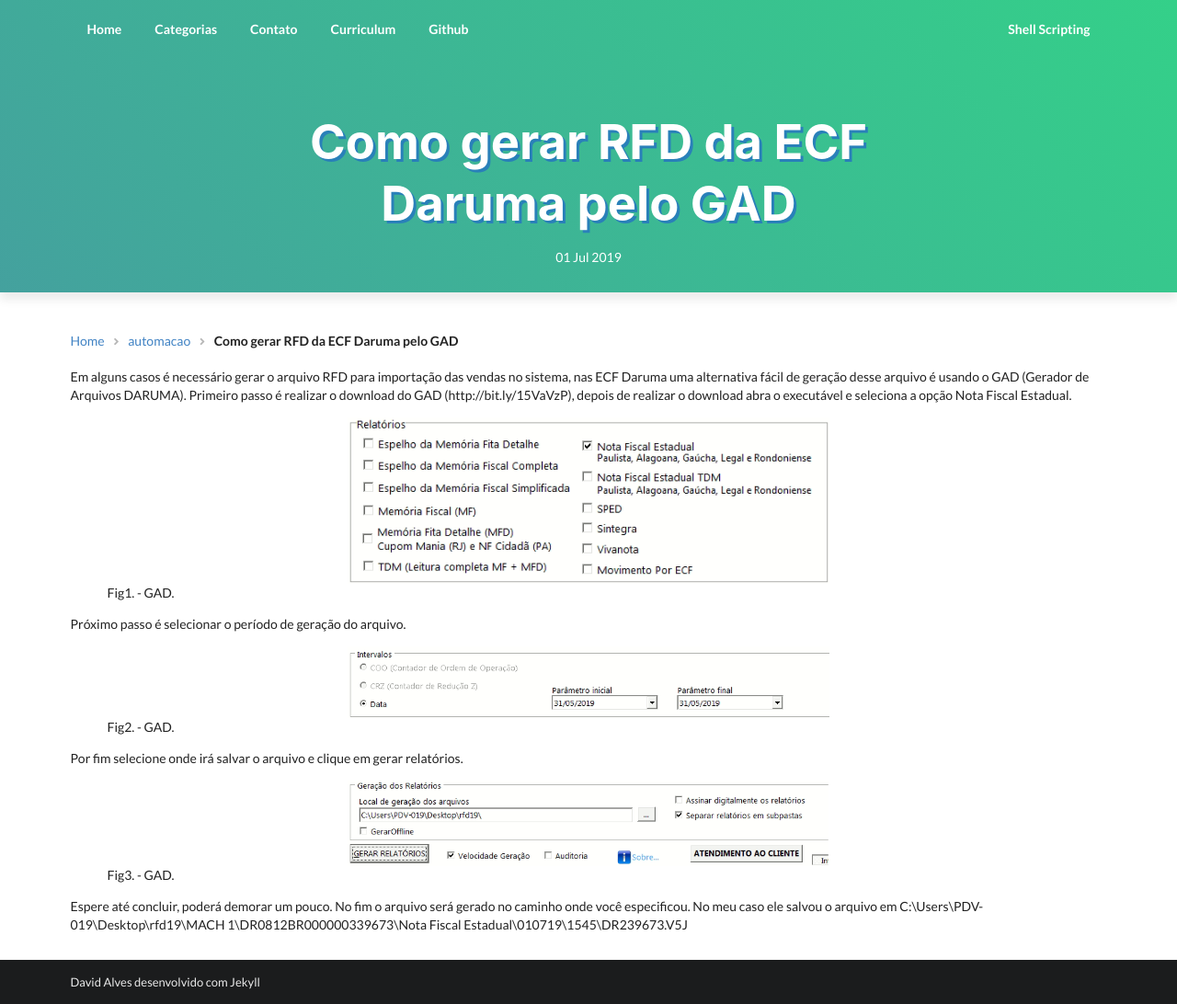
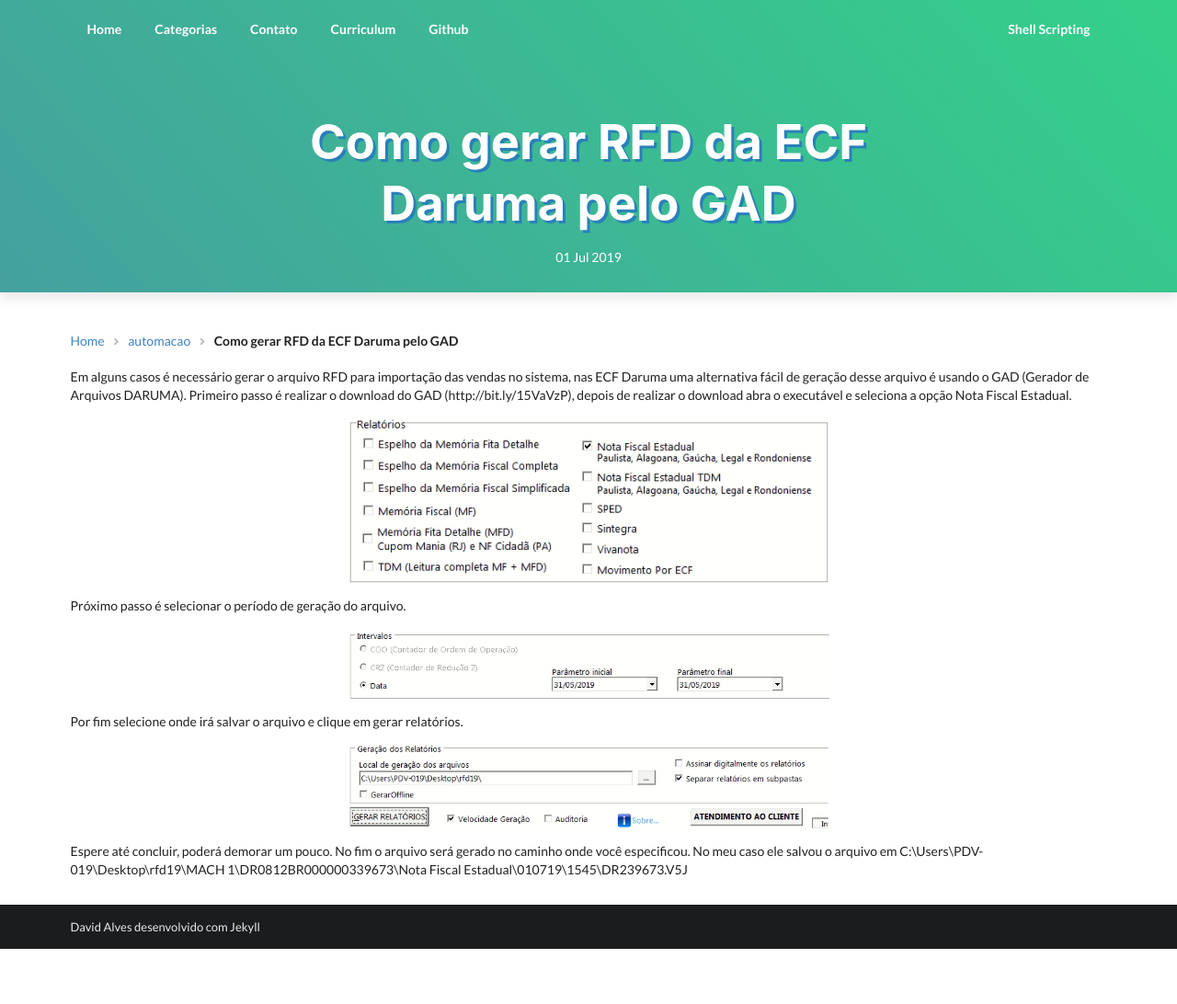
Before and after one commit to david27alves/david27alves.github.io, a Jekyll site: the page built from _posts/2019-07-01-gerar-rfd-com-gad.markdown, in a window 1280 px wide. Shown: the whole page at 92% size. Built offline with Jekyll 4.4.1, drawn with Linux system fonts in a browser that asks for light colours; after the commit the page ends 1032 px from its top, so only the background shows below that.

Commit message:
Update 2019-07-01-gerar-rfd-com-gad.markdown

```diff
--- a/_posts/2019-07-01-gerar-rfd-com-gad.markdown
+++ b/_posts/2019-07-01-gerar-rfd-com-gad.markdown
@@ -13,21 +13,18 @@
 
 <figure>
   <img src="https://raw.githubusercontent.com/david27alves/david27alves.github.io/master/_posts/img/imh.png" alt="GAD">
-  <figcaption>Fig1. - GAD.</figcaption>
 </figure>
 
 Próximo passo é selecionar o período de geração do arquivo.
 
 <figure>
   <img src="https://raw.githubusercontent.com/david27alves/david27alves.github.io/master/_posts/img/iii.png" alt="GAD">
-  <figcaption>Fig2. - GAD.</figcaption>
 </figure>
 
 Por fim selecione onde irá salvar o arquivo e clique em gerar relatórios.
 
 <figure>
   <img src="https://raw.githubusercontent.com/david27alves/david27alves.github.io/master/_posts/img/caminho-salvarr.png" alt="GAD">
-  <figcaption>Fig3. - GAD.</figcaption>
 </figure>
 
 Espere até concluir, poderá demorar um pouco. No fim o arquivo será gerado no caminho onde você especificou.
```
